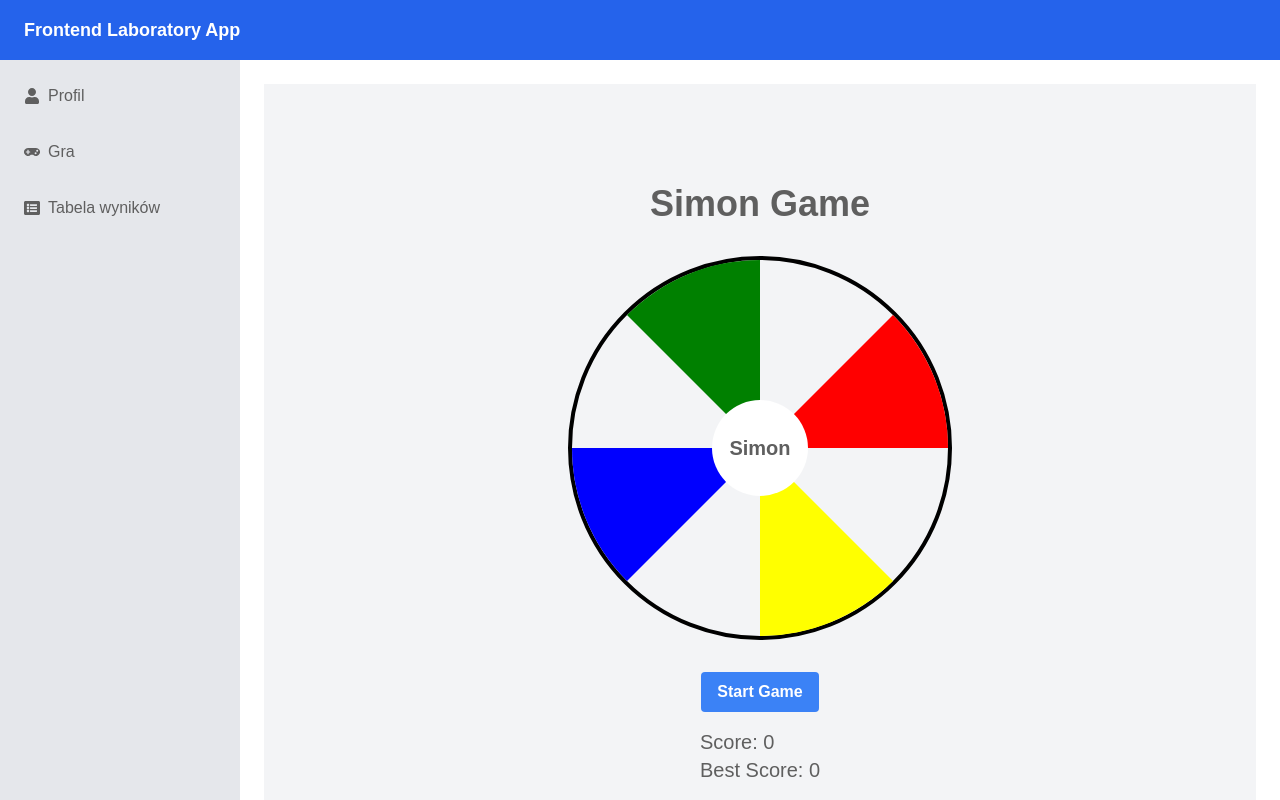
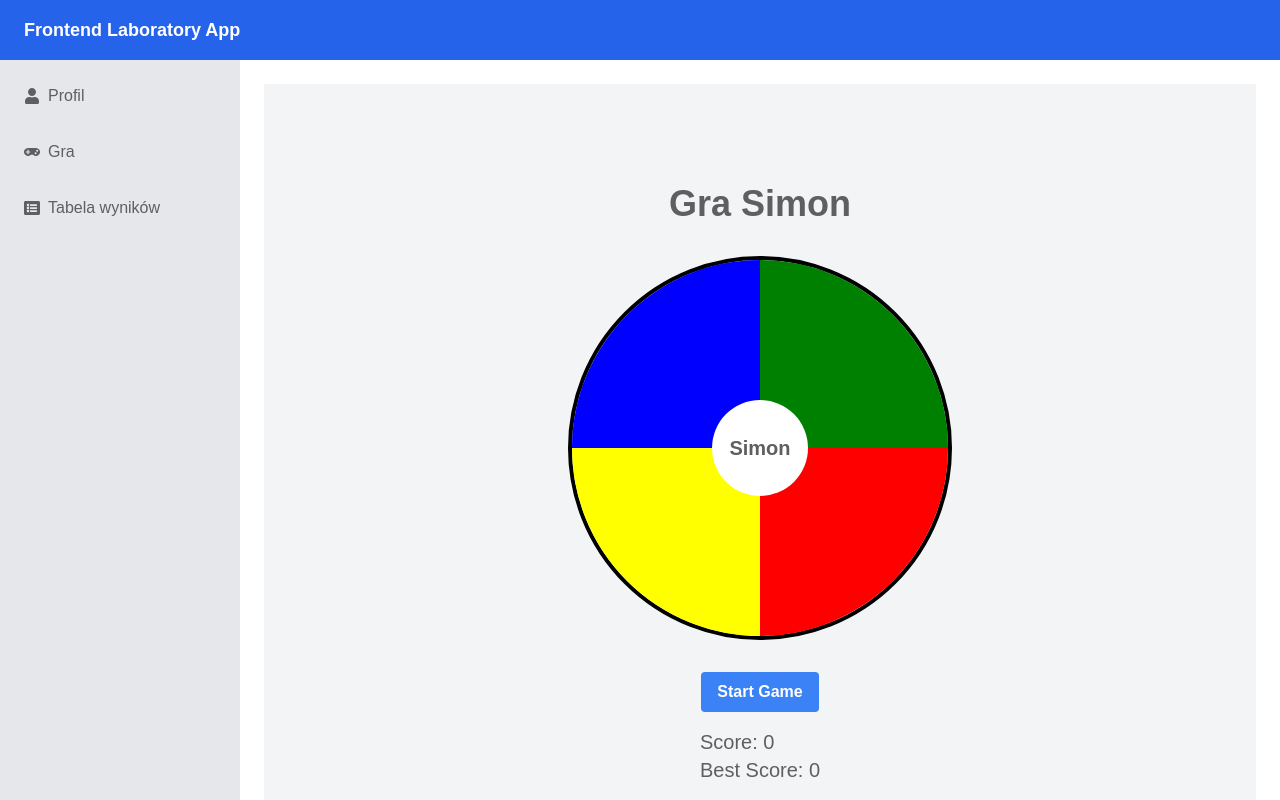
Before and after one commit to AdamNowak02/simongameapp, a Next.js app: page /user/game in a window 1280 px wide. Shown: the top 800 px of the page. Built offline with nearby package versions, Linux system fonts and the light colour scheme; no server answers; the database is empty; sample sign-in values are in the browser's storage.

Commit message:
naprawienie mechaniki gry

```diff
--- a/app/(protected)/user/game/page.js
+++ b/app/(protected)/user/game/page.js
@@ -46,7 +46,7 @@ export default function SimonGame() {
     const randomColor = colors[Math.floor(Math.random() * colors.length)];
     setSequence((prev) => [...prev, randomColor]);
     setPlayerInput([]); // Reset player input when a new step is added
-    playSequence([randomColor]); // Play the new color in the sequence
+    playSequence([...sequence, randomColor]); // Play the entire sequence
   };
 
   const playSequence = (sequence) => {
@@ -71,21 +71,22 @@ export default function SimonGame() {
     const newPlayerInput = [...playerInput, color];
     setPlayerInput(newPlayerInput);
 
-    // If the clicked color is the correct one
-    if (color === sequence[playerInput.length - 1]) {
-      // If the player has finished the whole sequence correctly
+    // Check if the player's input matches the sequence so far
+    if (color === sequence[newPlayerInput.length - 1]) {
+      // If the player has completed the entire sequence
       if (newPlayerInput.length === sequence.length) {
-        setScore((prev) => prev + 1); // Increase score
-        setPlayerInput([]); // Reset player input
-        setTimeout(() => addNewStep(), 1000); // Add new step after a short delay
+        setScore((prev) => prev + 1); // Increase the score
+        setPlayerInput([]); // Reset player input for the next round
+        setTimeout(() => addNewStep(), 1000); // Add a new step
       }
     } else {
-      // Incorrect input, end game
+      // If the input is incorrect, end the game
       setGameOver(true);
       setMessage("Game Over!"); // Show game over message
       endGame();
     }
   };
+
 
   const endGame = async () => {
     setIsPlaying(false);
@@ -105,7 +106,7 @@ export default function SimonGame() {
 
   return (
     <div className="flex flex-col items-center justify-center min-h-screen bg-gray-100">
-      <h1 className="text-4xl font-bold mb-8">Simon Game</h1>
+      <h1 className="text-4xl font-bold mb-8">Gra Simon</h1>
       <div className="relative w-96 h-96 rounded-full border-4 border-black flex items-center justify-center">
         {colors.map((color, index) => (
           <div
@@ -114,9 +115,9 @@ export default function SimonGame() {
             onClick={() => handleButtonClick(color)}
             className={`absolute w-full h-full cursor-pointer transition-all ${color} rounded-full`}
             style={{
-              clipPath: `polygon(50% 50%, 0% 0%, 50% 0%, 50% 50%)`,
+              clipPath: `polygon(50% 50%, 100% 50%, 100% 0%, 50% 0%)`,
               backgroundColor: color,
-              transform: `rotate(${index * 90}deg)`,
+              transform: `rotate(${index * 90}deg) translate(0%, 0%)`,
               transformOrigin: 'center',
             }}
           ></div>
@@ -141,7 +142,6 @@ export default function SimonGame() {
         {gameOver && <p className="text-2xl text-red-500">{message}</p>}
       </div>
 
-      {/* Inline CSS styles for the active flashing effect */}
       <style jsx>{`
         .green {
           background-color: #28a745;
```
